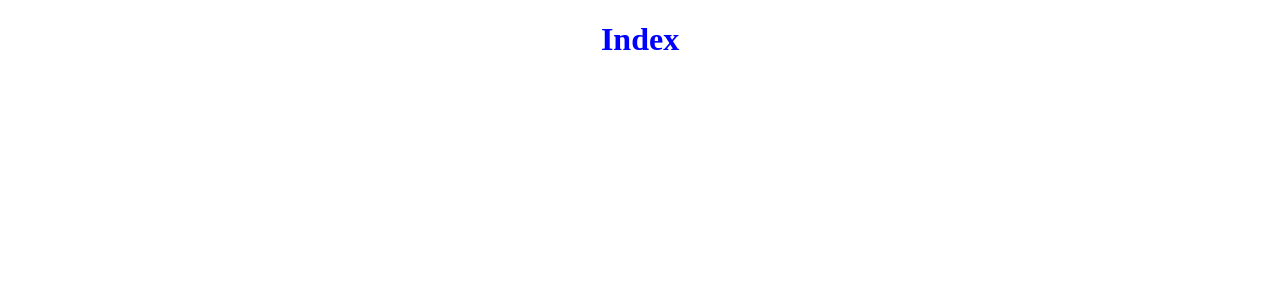
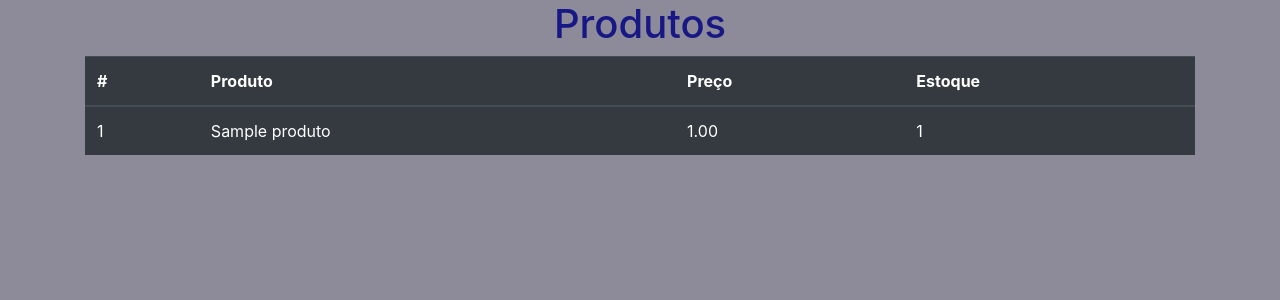
Before and after one commit to Luisparf/django2, a Django app: page / in a window 1280 px wide. Before the commit the part shown is almost empty. Shown: the top 300 px of the page. Run offline with Django 3.2, Linux system fonts and the light colour scheme; tables that the repository leaves empty hold one stand-in row (values such as "Sample post"); grey boxes marked "Sample" are stand-in pictures; some libraries are stand-ins or nearby versions.

Commit message:
update form

```diff
--- a/core/static/css/estilos.css
+++ b/core/static/css/estilos.css
@@ -2,3 +2,17 @@ h1 {
     color:#171885;
     text-align:center
 }
+
+body {
+    background-color: #8d8a99;
+}
+
+a{
+   color: #fff;
+}
+
+tbody tr:hover {
+
+   background-color: #89a18f;
+
+}
--- a/core/templates/index.html
+++ b/core/templates/index.html
@@ -1,10 +1,53 @@
+{% load bootstrap4 %}
+{% load static %}
 <!DOCTYPE html>
 <html lang="pt-br">
 <head>
     <meta charset="UTF-8">
     <title>Index</title>
+     {% bootstrap_css %}
+     <link href="{% static 'css/estilos.css' %}" rel="stylesheet">
 </head>
 <body>
-    <h1 style="color:blue;text-align:center;">Index</h1>
+    <div class="container">
+        <h1>Produtos</h1>
+
+        <table class="table table-dark">
+            <thead>
+                <tr>
+                    <th scope="col">#</th>
+                    <th scope="col">Produto</th>
+                    <th scope="col">Preço</th>
+                    <th scope="col">Estoque</th>
+                </tr>
+            </thead>
+            <tbody>
+                {% for produto in produtos %} <!-- 'produtos' da view Index -->
+                    <tr> <!-- para cada produto, cria uma linha -->
+                        <td scope="row">{{ produto.id }}</td>
+                        <td scope="row"><a href="#modal{{produto.id}}" data-toggle="modal">{{ produto.nome }}</a></td>
+                        <td scope="row">{{ produto.preco }}</td>
+                        <td scope="row">{{ produto.estoque }}</td>
+                    </tr>
+                <div class="modal fade bd-example-modal-lg show" id="modal{{produto.id}}" role="dialog">
+                    <div class="modal-dialog">
+                        <div class="modal-content">
+                            <div class="modal-header">
+                                <button type="button" class="close" data-dismiss="modal"> <!--botão para fechar o modal-->
+                                    <span aria-hidden="true">&times</span>
+                                </button>
+                            </div>
+                            <div class="modal-body" id="dynamic-content"> <!--conteudo do modal-->
+                                <img src="{{produto.imagem.url}}" class="img-fluid" alt="{{produto.nome}}" /> <!-- se não colocar .url na src da imagem, sera apresentdo só o nome-->
+                            </div>
+                        </div>
+                    </div>
+                </div>
+                {% endfor %}
+            </tbody>
+        </table>
+    </div>
+    {% bootstrap_javascript jquery='full' %}
 </body>
+
 </html>
--- a/core/views.py
+++ b/core/views.py
@@ -1,10 +1,13 @@
 from django.shortcuts import render
 from django.contrib import messages  # import para messages.sucess
 from .forms import ContatoForm, ProdutoModelForm
-
+from .models import Produto
 
 def index(request):
-    return render(request, 'index.html')
+    context = {
+        'produtos': Produto.objects.all()
+    }
+    return render(request, 'index.html', context)
 
 
 def contato(request):
```
Also changed, not shown: media/produtos/Sony-PlayStation-3-2001A-wController-L.jpg (added), media/produtos/Sony-PlayStation-3-2001A-wController-L.thumb.jpg (added), media/produtos/xbox.jpeg (added), media/produtos/xbox.thumb.jpeg (added).
